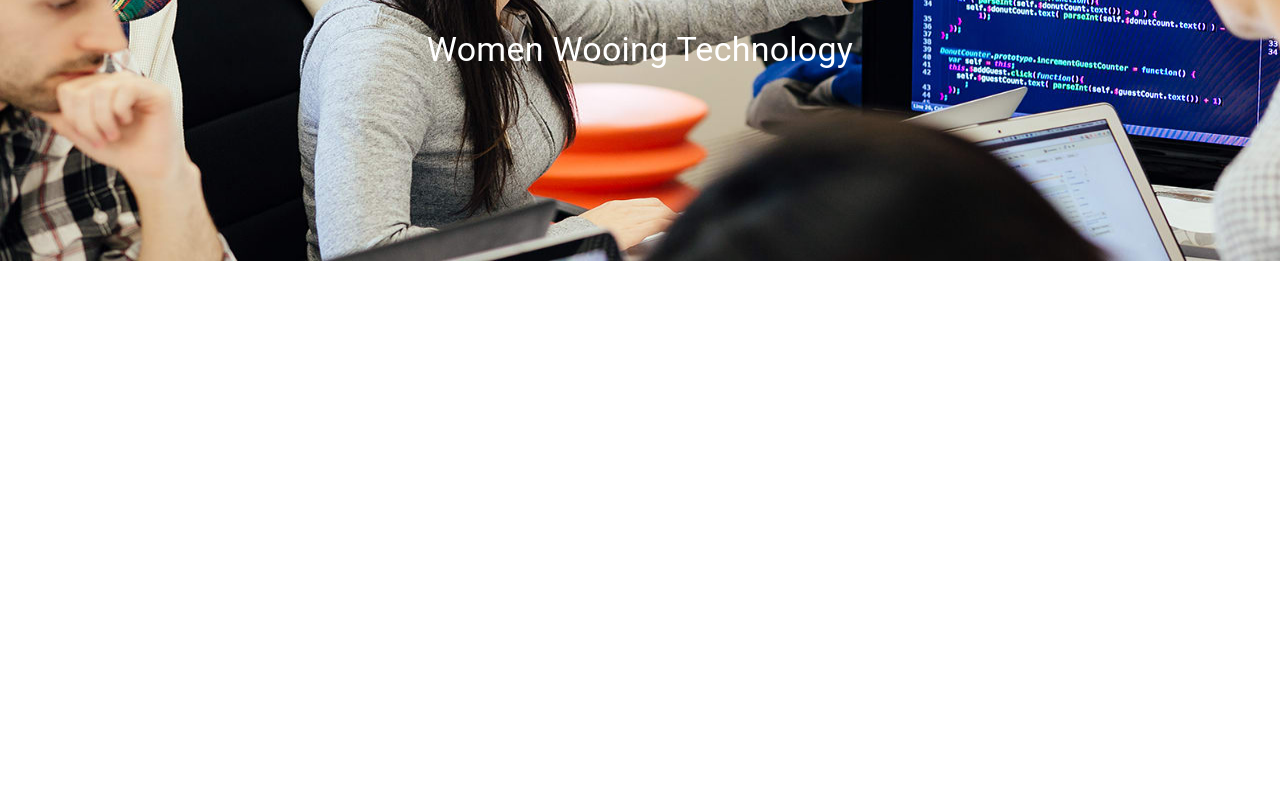
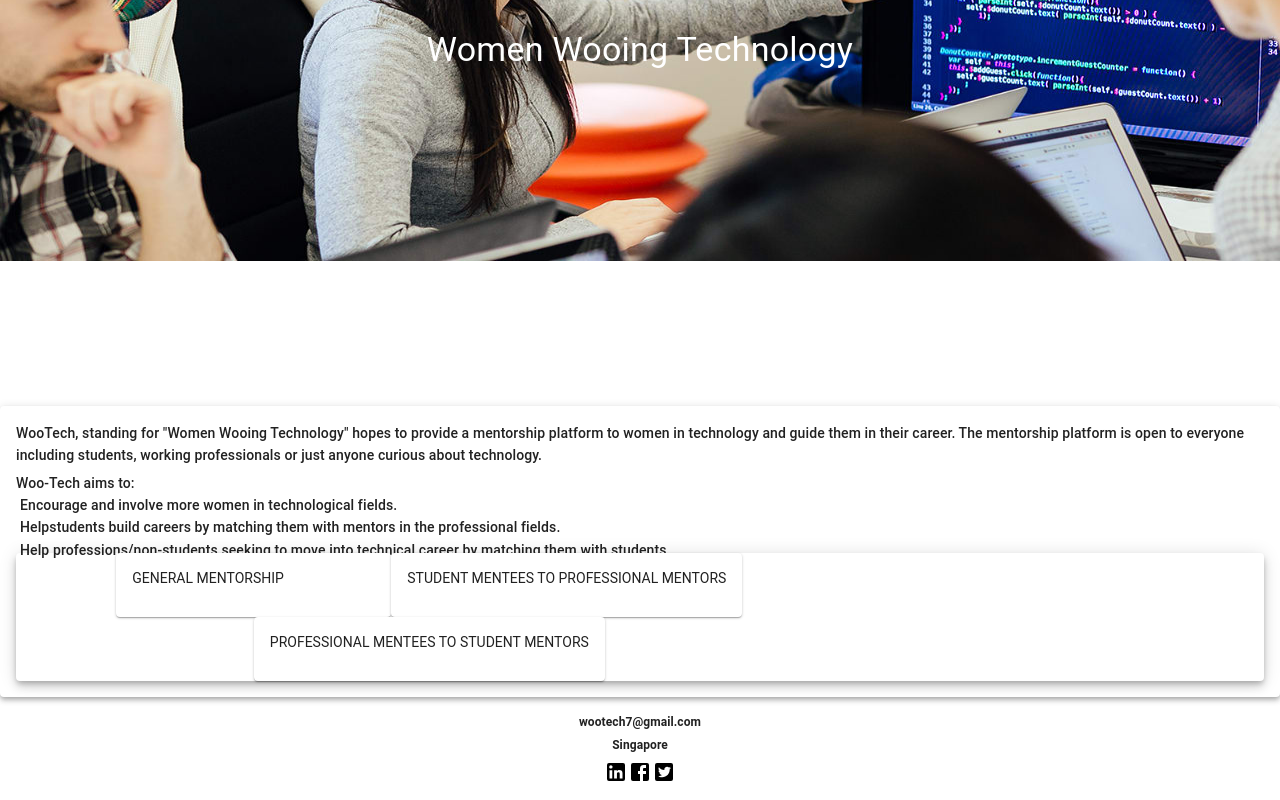
Before and after one commit to WooTechnology/frontend, a React (Create React App) app: page / in a window 1280 px wide. Shown: the part 378-1178 px from the top of the page. Before the commit the page ends 800 px from the top, so only its background shows below. Built offline with nearby package versions, Linux system fonts and the light colour scheme.

Commit message:
About Section

```diff
--- /dev/null
+++ b/src/components/About/index.js
@@ -0,0 +1,130 @@
+import React from "react";
+import {
+  Typography,
+  Card,
+  Grid,
+  CardMedia,
+  CardContent,
+  Paper
+} from "@material-ui/core";
+import PropTypes from "prop-types";
+import { withStyles } from "@material-ui/core/styles";
+import { typography } from "material-ui/styles";
+
+const styles = theme => ({
+  root: {
+    flexGrow: 1,
+    padding: theme.spacing.unit,
+    marginTop: 0
+  },
+
+  card: {
+    minWidth: 275
+  },
+  paper: {
+    height: 140,
+    width: 100
+  },
+  aboutText: {
+    fontSize: 14
+  },
+  headerText: {
+    fontSize: 14
+  },
+  bullet: {
+    display: "inline-block",
+    margin: "0 2px",
+    transform: "scale(0.8)"
+  }
+});
+const About = props => {
+  const { classes } = props;
+  const bullet = <span className={classes.bullet} />;
+
+  return (
+    <div>
+      <Card className="classes.root" elevation={4}>
+        <CardContent>
+          <Typography
+            variant="h6"
+            component="h3"
+            className={classes.headerText}
+            gutterBottom
+          >
+            WooTech, standing for "Women Wooing Technology" hopes to provide a
+            mentorship platform to women in technology and guide them in their
+            career. The mentorship platform is open to everyone including
+            students, working professionals or just anyone curious about
+            technology.
+          </Typography>
+          <Typography
+            variant="h6"
+            component="h3"
+            className={classes.headerText}
+            allign
+          >
+            Woo-Tech aims to:
+          </Typography>
+          <Typography variant="h6" className={classes.aboutText}>
+            {bullet}Encourage and involve more women in technological fields.
+            <br />
+            {bullet}Helpstudents build careers by matching them with mentors in
+            the professional fields.
+            <br />
+            {bullet}Help professions/non-students seeking to move into technical
+            career by matching them with students
+          </Typography>
+          <Paper className="classes.root" elevation={6}>
+            <Grid container spacing={16}>
+              <Grid item xs={8}>
+                <Grid container justify={"center"} spacing={16} direction="row">
+                  <Card className={classes.card}>
+                    <CardContent>
+                      <Typography
+                        className={classes.aboutText}
+                        gutterBottom
+                        variant="headline"
+                        component="h6"
+                      >
+                        GENERAL MENTORSHIP
+                      </Typography>
+                    </CardContent>
+                  </Card>
+                  <Card className={classes.card}>
+                    <CardContent>
+                      <Typography
+                        gutterBottom
+                        variant="headline"
+                        className={classes.aboutText}
+                        component="h6"
+                      >
+                        STUDENT MENTEES TO PROFESSIONAL MENTORS
+                      </Typography>
+                    </CardContent>
+                  </Card>
+                  <Card className={classes.card}>
+                    <CardContent>
+                      <Typography
+                        gutterBottom
+                        variant="headline"
+                        className={classes.aboutText}
+                        component="h6"
+                      >
+                        PROFESSIONAL MENTEES TO STUDENT MENTORS
+                      </Typography>
+                    </CardContent>
+                  </Card>
+                </Grid>
+              </Grid>
+            </Grid>
+          </Paper>
+        </CardContent>
+      </Card>
+    </div>
+  );
+};
+
+About.propTypes = {
+  classes: PropTypes.object.isRequired
+};
+export default withStyles(styles)(About);
--- /dev/null
+++ b/src/components/Footer/index.js
@@ -0,0 +1,71 @@
+import React from "react";
+import { Typography, Grid, SvgIcon } from "@material-ui/core";
+import { withStyles } from "@material-ui/core/styles";
+
+const styles = theme => ({
+  footer: {
+    backgroundColor: theme.palette.backgroundColor,
+    padding: theme.spacing.unit * 2
+  },
+  footerText: {
+    fontSize: 12,
+    color: theme.palette.common.blue,
+    fontWeight: "bold"
+  }
+});
+const Footer = props => {
+  const { classes } = props;
+  return (
+    <React.Fragment>
+      <footer className={classes.footer}>
+        <Typography
+          variant="h6"
+          align="center"
+          className={classes.footerText}
+          gutterBottom
+        >
+          wootech7@gmail.com
+        </Typography>
+        <Typography
+          variant="h6"
+          align="center"
+          className={classes.footerText}
+          gutterBottom
+        >
+          Singapore
+        </Typography>
+        <Grid container spacing={16}>
+          <Grid item xs={12}>
+            <Grid
+              container
+              direction="row"
+              justify="center"
+              alignItems="center"
+            >
+              <SvgIcon>
+                <path
+                  fill="#000000"
+                  d="M19,3A2,2 0 0,1 21,5V19A2,2 0 0,1 19,21H5A2,2 0 0,1 3,19V5A2,2 0 0,1 5,3H19M18.5,18.5V13.2A3.26,3.26 0 0,0 15.24,9.94C14.39,9.94 13.4,10.46 12.92,11.24V10.13H10.13V18.5H12.92V13.57C12.92,12.8 13.54,12.17 14.31,12.17A1.4,1.4 0 0,1 15.71,13.57V18.5H18.5M6.88,8.56A1.68,1.68 0 0,0 8.56,6.88C8.56,5.95 7.81,5.19 6.88,5.19A1.69,1.69 0 0,0 5.19,6.88C5.19,7.81 5.95,8.56 6.88,8.56M8.27,18.5V10.13H5.5V18.5H8.27Z"
+                />{" "}
+              </SvgIcon>
+              <SvgIcon>
+                <path
+                  fill="#000000"
+                  d="M5,3H19A2,2 0 0,1 21,5V19A2,2 0 0,1 19,21H5A2,2 0 0,1 3,19V5A2,2 0 0,1 5,3M18,5H15.5A3.5,3.5 0 0,0 12,8.5V11H10V14H12V21H15V14H18V11H15V9A1,1 0 0,1 16,8H18V5Z"
+                />
+              </SvgIcon>
+              <SvgIcon>
+                <path
+                  fill="#000000"
+                  d="M5,3H19A2,2 0 0,1 21,5V19A2,2 0 0,1 19,21H5A2,2 0 0,1 3,19V5A2,2 0 0,1 5,3M17.71,9.33C18.19,8.93 18.75,8.45 19,7.92C18.59,8.13 18.1,8.26 17.56,8.33C18.06,7.97 18.47,7.5 18.68,6.86C18.16,7.14 17.63,7.38 16.97,7.5C15.42,5.63 11.71,7.15 12.37,9.95C9.76,9.79 8.17,8.61 6.85,7.16C6.1,8.38 6.75,10.23 7.64,10.74C7.18,10.71 6.83,10.57 6.5,10.41C6.54,11.95 7.39,12.69 8.58,13.09C8.22,13.16 7.82,13.18 7.44,13.12C7.81,14.19 8.58,14.86 9.9,15C9,15.76 7.34,16.29 6,16.08C7.15,16.81 8.46,17.39 10.28,17.31C14.69,17.11 17.64,13.95 17.71,9.33Z"
+                />
+              </SvgIcon>
+            </Grid>
+          </Grid>
+        </Grid>
+      </footer>
+    </React.Fragment>
+  );
+};
+
+export default withStyles(styles)(Footer);
--- a/src/components/Landing/index.js
+++ b/src/components/Landing/index.js
@@ -1,15 +1,19 @@
 import React from "react";
 import Navbar from "../Navbar/index";
 import Banner from "../Banner/index";
+import About from "../About/index";
+import Footer from "../Footer/index";
 
 const Home = () => {
   return (
-      <div style={{ display: "flex", flexDirection: "column" }}>
-        <Navbar />
-        <div style={{marginTop: 60}}>
-            <Banner />
-        </div>
+    <div style={{ display: "flex", flexDirection: "column" }}>
+      <Navbar />
+      <div style={{ marginTop: 60 }}>
+        <Banner />
+        <About />
       </div>
+      <Footer />
+    </div>
   );
 };
 
```
